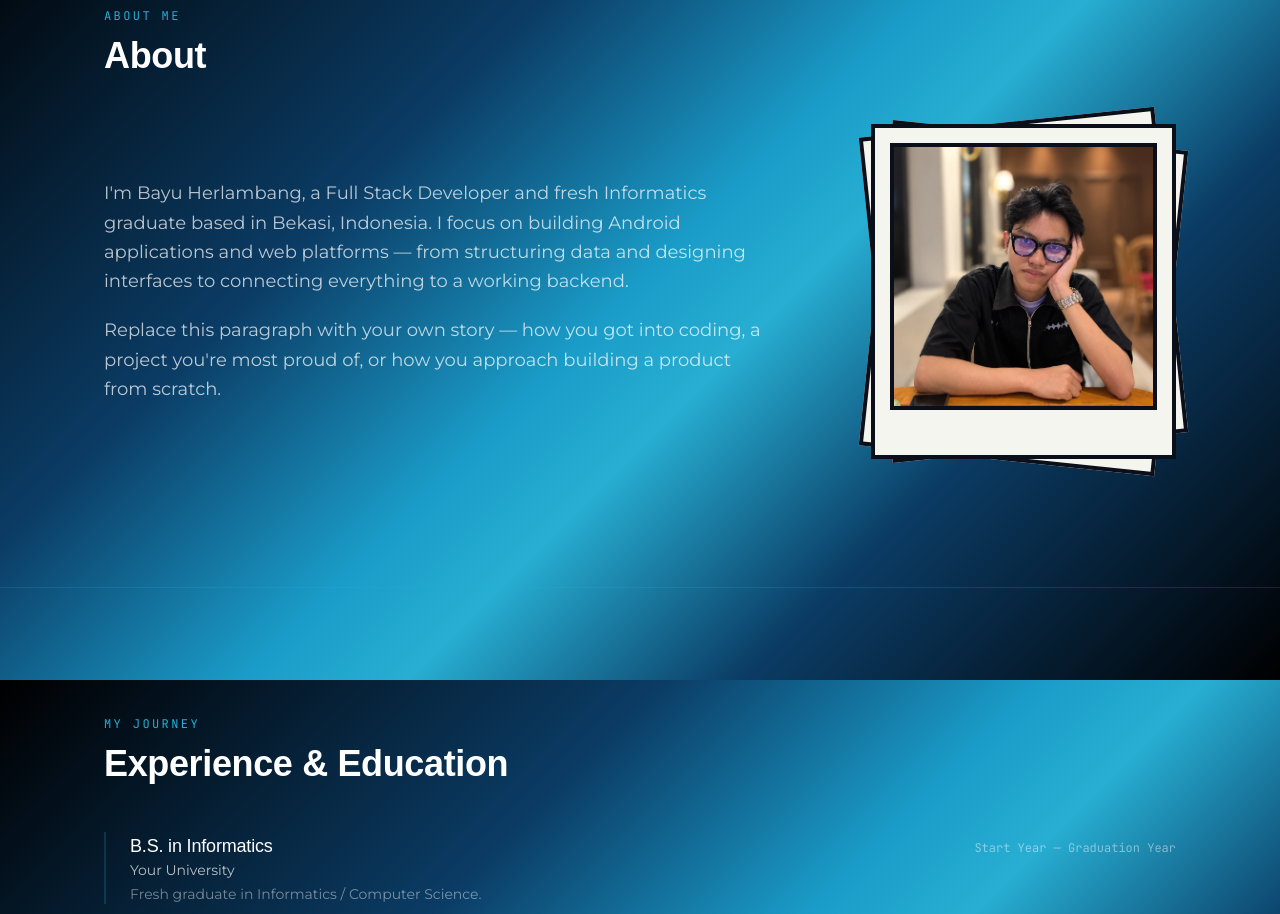
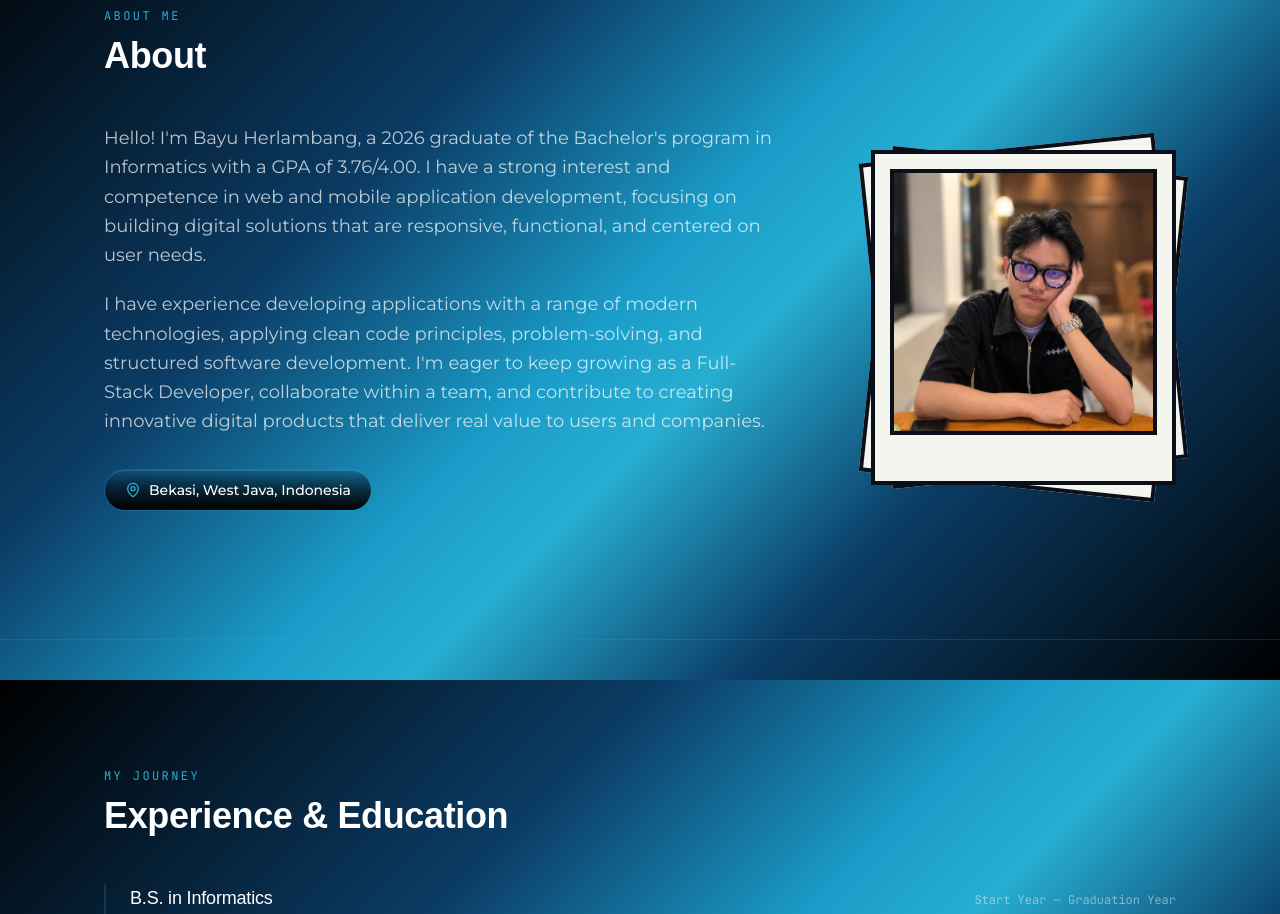
Before and after one commit to herzbay/portfolio-herzbay, a Next.js app: page / in a window 1280 px wide. Shown: the part 920-1834 px from the top of the page. Built offline with nearby package versions, Linux system fonts and the light colour scheme; a web font is replaced by a local one.

Commit message:
update desc about

```diff
--- a/src/components/sections/About.tsx
+++ b/src/components/sections/About.tsx
@@ -1,31 +1,31 @@
+"use client";
+
 import { SectionHeading } from "@/components/ui/SectionHeading";
 import { AboutPhoto } from "@/components/ui/AboutPhoto";
+import { LocationBadge } from "@/components/ui/LocationBadge";
 import { FadeIn } from "@/components/motion/FadeIn";
+import { useLocale } from "@/lib/use-locale";
 
 export function About() {
+  const { t } = useLocale();
+
   return (
     <section id="about" className="border-b border-border py-24 sm:py-32">
       <div className="mx-auto max-w-[var(--container-width)] px-6">
         <FadeIn>
-          <SectionHeading eyebrow="About Me" title="About" />
+          <SectionHeading eyebrow={t.about.eyebrow} title={t.about.title} />
         </FadeIn>
 
         <div className="grid items-center gap-14 md:grid-cols-[1.4fr_0.6fr]">
           <FadeIn delay={0.1}>
             <div className="max-w-2xl space-y-5 text-base leading-relaxed text-text-secondary sm:text-lg">
-              <p>
-                I&apos;m Bayu Herlambang, a Full Stack Developer and fresh
-                Informatics graduate based in Bekasi, Indonesia. I focus on
-                building Android applications and web platforms — from
-                structuring data and designing interfaces to connecting
-                everything to a working backend.
-              </p>
-              <p>
-                {/* TODO: ganti dengan cerita/pendekatan kerja asli kamu */}
-                Replace this paragraph with your own story — how you got
-                into coding, a project you&apos;re most proud of, or how
-                you approach building a product from scratch.
-              </p>
+              {t.about.paragraphs.map((paragraph) => (
+                <p key={paragraph}>{paragraph}</p>
+              ))}
+            </div>
+
+            <div className="mt-8">
+              <LocationBadge label={t.about.location} />
             </div>
           </FadeIn>
 
--- /dev/null
+++ b/src/components/ui/LocationBadge.tsx
@@ -0,0 +1,12 @@
+import { MapPin } from "lucide-react";
+
+export function LocationBadge({ label }: { label: string }) {
+  return (
+    <div className="inline-flex rounded-full bg-border p-[1px]">
+      <span className="flex items-center gap-2 rounded-full bg-gradient-to-b from-[color:var(--btn-from)] to-[color:var(--btn-to)] px-5 py-2.5 text-sm font-medium text-[color:var(--btn-text)] shadow-[inset_0_1px_0_rgba(255,255,255,0.12)]">
+        <MapPin size={16} className="text-accent" aria-hidden="true" />
+        {label}
+      </span>
+    </div>
+  );
+}
```
